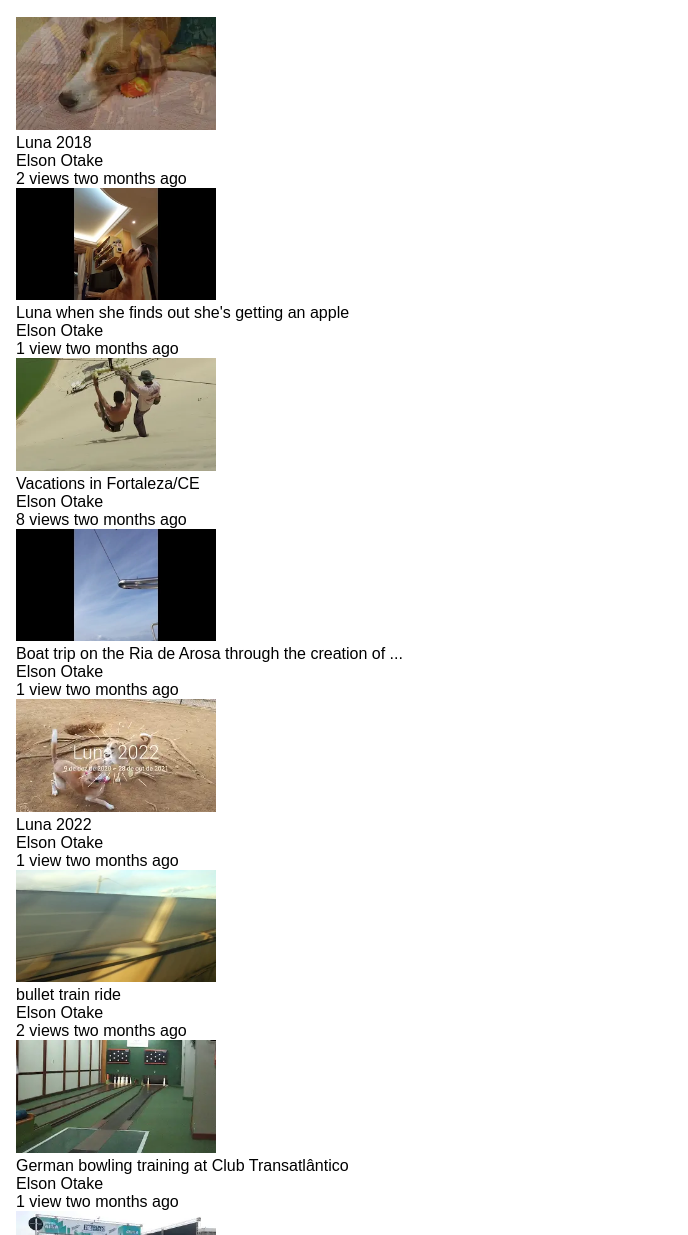
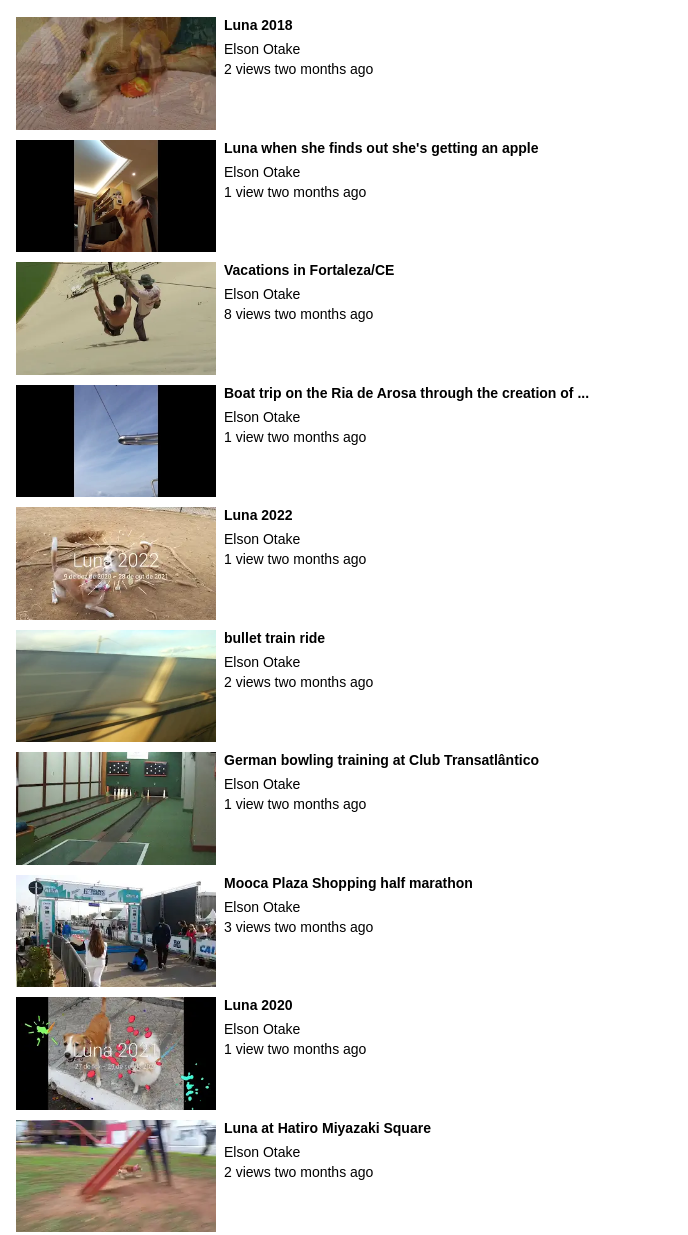
Before and after one commit to ElsonOtake/project-media, a plain HTML site: page index.html in a window 1280 px wide. Shown: the part 45-1280 px from the top of the page, 592-1280 px from the left. Drawn offline with Linux system fonts and the light colour scheme.

Commit message:
margin and weight of miniatures font updated

```diff
--- a/index.html
+++ b/index.html
@@ -46,66 +46,96 @@
       </div>
     </div>
     <div class="miniatures">
+      <div class="sugestion">
         <img class="mini" src="images/mqdefault_01.webp" alt="Luna 2018">
         <div>
           <div class="title">Luna 2018</div>
           <div class="author">Elson Otake</div>
           <div class="views">2 views two months ago</div>
-      </div>
+        </div></div>
+
+      <div class="sugestion">
         <img class="mini" src="images/mqdefault_02.webp" alt="Luna's apple">
         <div>
           <div class="title">Luna when she finds out she's getting an apple</div>
           <div class="author">Elson Otake</div>
           <div class="views">1 view two months ago</div>
         </div>
+      </div>
+
+      <div class="sugestion">
         <img class="mini" src="images/mqdefault_03.webp" alt="Vacations in Fortaleza">
         <div>
           <div class="title">Vacations in Fortaleza/CE</div>
           <div class="author">Elson Otake</div>
           <div class="views">8 views two months ago</div>
         </div>
+      </div>
+
+      <div class="sugestion">
         <img class="mini" src="images/mqdefault_04.webp" alt="Vacations in Spain">
         <div>
           <div class="title">Boat trip on the Ria de Arosa through the creation of ...</div>
           <div class="author">Elson Otake</div>
           <div class="views">1 view two months ago</div>
         </div>
+      </div>
+
+      <div class="sugestion">
         <img class="mini" src="images/mqdefault_05.webp" alt="Luna 2022">
         <div>
           <div class="title">Luna 2022</div>
           <div class="author">Elson Otake</div>
           <div class="views">1 view two months ago</div>
         </div>
+      </div>
+
+      <div class="sugestion">
         <img class="mini" src="images/mqdefault_06.webp" alt="Shinkansen">
         <div>
           <div class="title">bullet train ride</div>
           <div class="author">Elson Otake</div>
           <div class="views">2 views two months ago</div>
         </div>
+      </div>
+
+      <div class="sugestion">
         <img class="mini" src="images/mqdefault_07.webp" alt="Club Transatlântico">
         <div>
           <div class="title">German bowling training at Club Transatlântico</div>
           <div class="author">Elson Otake</div>
           <div class="views">1 view two months ago</div>
         </div>
+      </div>
+
+      <div class="sugestion">
         <img class="mini" src="images/mqdefault_08.webp" alt="Mooca Plaza Shopping">
         <div>
           <div class="title">Mooca Plaza Shopping half marathon</div>
           <div class="author">Elson Otake</div>
           <div class="views">3 views two months ago</div>
         </div>
+      </div>
+
+      <div class="sugestion">
         <img class="mini" src="images/mqdefault_09.webp" alt="Luna 2020">
         <div>
           <div class="title">Luna 2020</div>
           <div class="author">Elson Otake</div>
           <div class="views">1 view two months ago</div>
         </div>
+      </div>
+
+      <div class="sugestion">
         <img class="mini" src="images/mqdefault_10.webp" alt="Hatiro Miyazaki">
         <div>
           <div class="title">Luna at Hatiro Miyazaki Square</div>
           <div class="author">Elson Otake</div>
           <div class="views">2 views two months ago</div>
         </div>
+      </div>
+
+      <div class="sugestion">
         <img class="mini" src="images/mqdefault_11.webp" alt="Lujan Zoo">
         <div>
           <div class="title">Feeding a little tiger</div>
@@ -113,6 +143,8 @@
           <div class="views">2 views two months ago</div>
         </div>
       </div>
+
+    </div>
   </div>
 </body>
 </html>
--- a/style.css
+++ b/style.css
@@ -13,7 +13,7 @@ body {
     width: auto;
 }
 
-.content {
+.content, .sugestion {
     display: flex;
 }
 
@@ -44,3 +44,17 @@ body {
     height: auto;
     margin-right: 8px;
 }
+
+.sugestion {
+    font-size: 14px;
+    margin-bottom: 10px;
+}
+
+.title {
+    font-weight: bold;
+}
+
+.author {
+    margin-top: 8px;
+    margin-bottom: 4px;
+}
```
Lines whose indentation alone changed are shown as unchanged.
